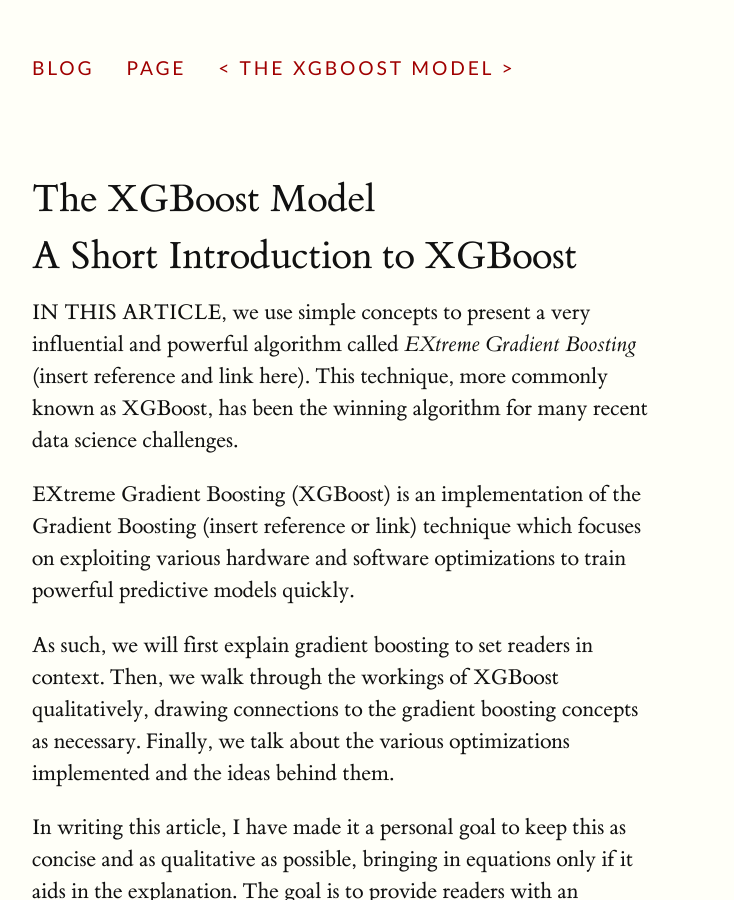
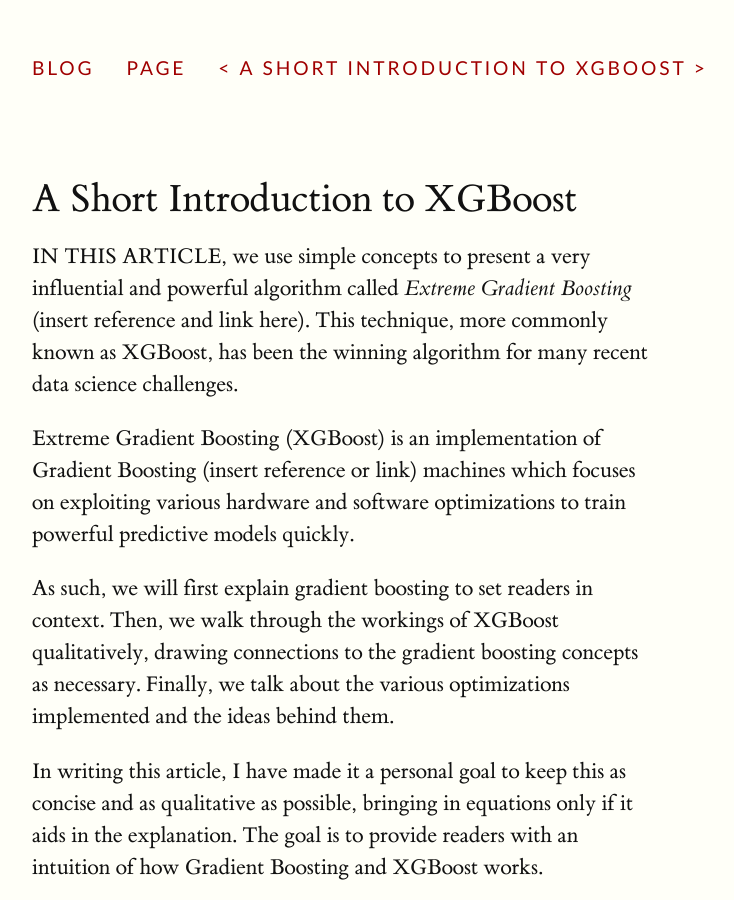
Before and after one commit to bobby-tan/bobby-tan.github.io, a Jekyll site: the page built from about/index.md, in a window 1280 px wide and 900 px high. Shown: the whole window, without its empty margins (128-862 px from the left). Built offline with Jekyll 4.4.1, drawn with Linux system fonts in a browser that asks for light colours.

Commit message:
removed title from xgboost

```diff
--- a/about/index.md
+++ b/about/index.md
@@ -1,12 +1,11 @@
 ---
-layout: page
-title: The XGBoost Model
+layout: article
+title: A Short Introduction to XGBoost
 ---
-# A Short Introduction to XGBoost
 
-IN THIS ARTICLE, we use simple concepts to present a very influential and powerful algorithm called *EXtreme Gradient Boosting* (insert reference and link here). This technique, more commonly known as XGBoost, has been the winning algorithm for many recent data science challenges.
+IN THIS ARTICLE, we use simple concepts to present a very influential and powerful algorithm called *Extreme Gradient Boosting* (insert reference and link here). This technique, more commonly known as XGBoost, has been the winning algorithm for many recent data science challenges.
 
-EXtreme Gradient Boosting (XGBoost) is an implementation of the Gradient Boosting (insert reference or link) technique which focuses on exploiting various hardware and software optimizations to train powerful predictive models quickly.
+Extreme Gradient Boosting (XGBoost) is an implementation of Gradient Boosting (insert reference or link) machines which focuses on exploiting various hardware and software optimizations to train powerful predictive models quickly.
 
 As such, we will first explain gradient boosting to set readers in context. Then, we walk through the workings of XGBoost qualitatively, drawing connections to the gradient boosting concepts as necessary. Finally, we talk about the various optimizations implemented and the ideas behind them.
 
```
